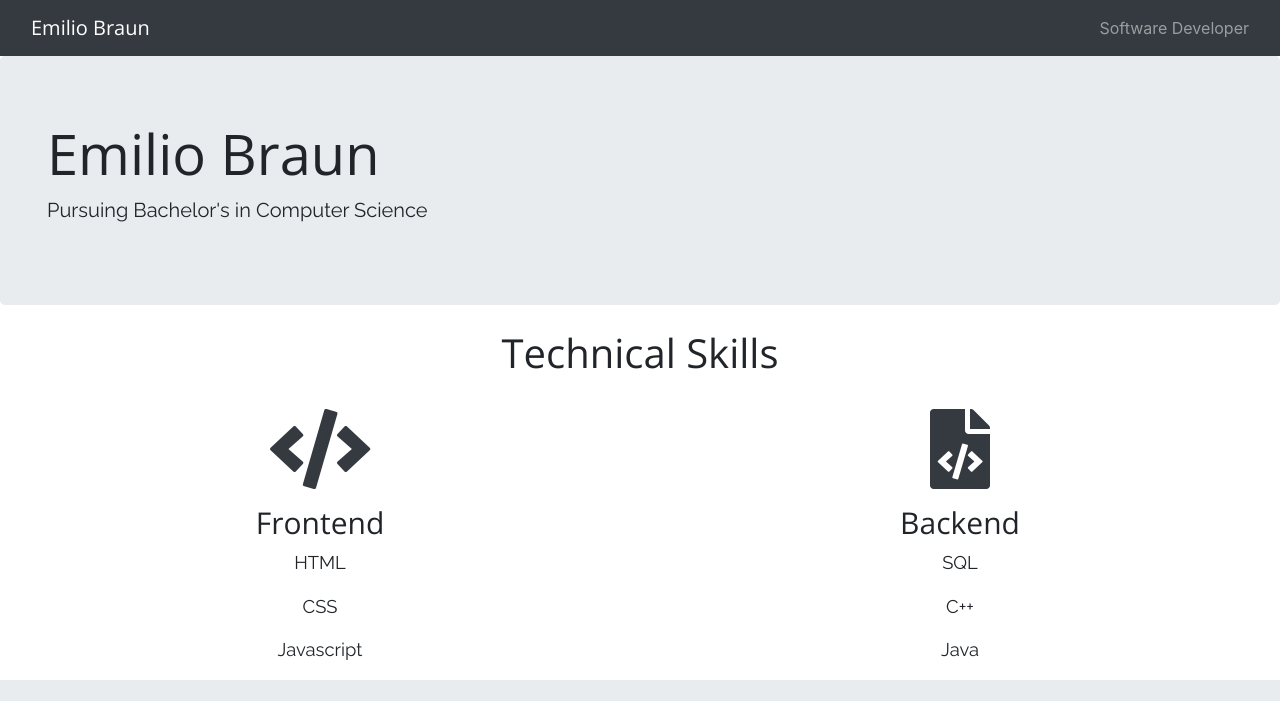
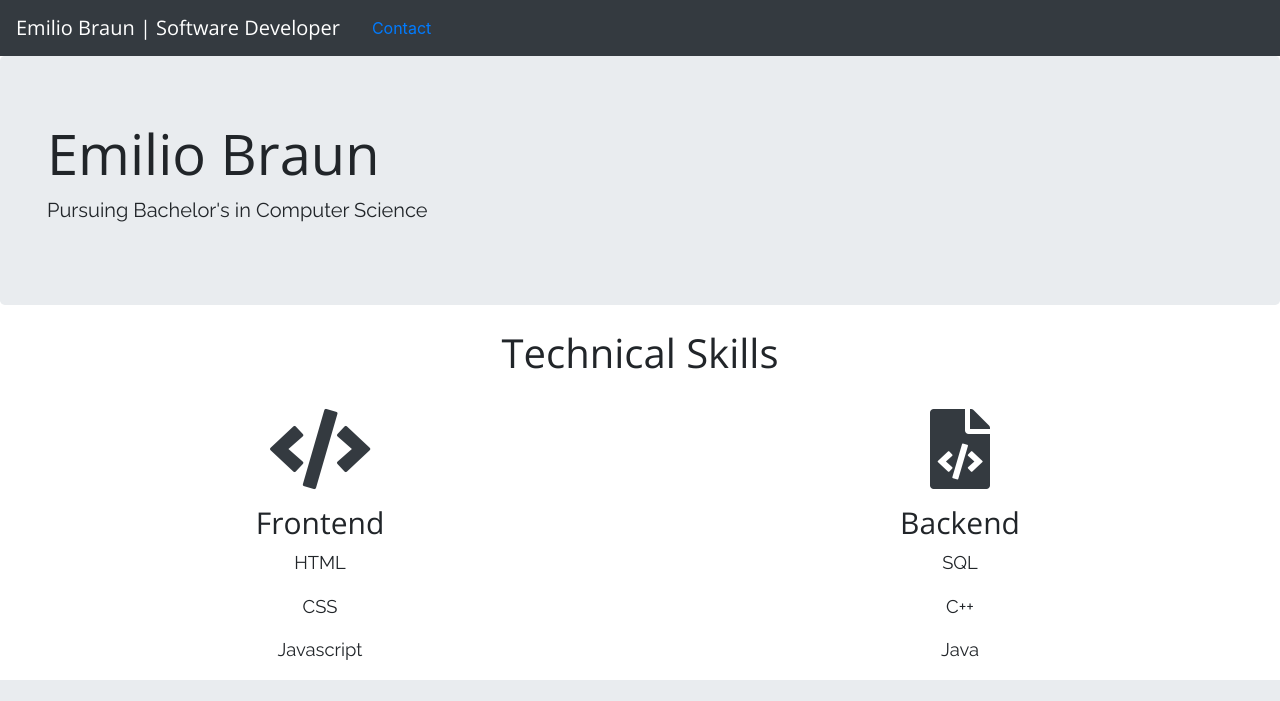
Before and after one commit to braunemi/codecademy-resume, a plain HTML site: page index.html in a window 1280 px wide. Shown: the top 701 px of the page. Drawn offline with nearby package versions, Linux system fonts and the light colour scheme.

Commit message:
Add linkin link and add contact link in navbar

```diff
--- a/index.html
+++ b/index.html
@@ -9,16 +9,14 @@
   <link rel="stylesheet" href="https://use.fontawesome.com/releases/v5.0.10/css/all.css" integrity="sha384-+d0P83n9kaQMCwj8F4RJB66tzIwOKmrdb46+porD/OvrJ+37WqIM7UoBtwHO6Nlg" crossorigin="anonymous">
   <link href="https://fonts.googleapis.com/css?family=Open+Sans|Raleway" rel="stylesheet">
   <link rel="stylesheet" type="text/css" href="./resources/css/style.css" />
-  <title>Emilio | Software Engineer</title>
+  <title>Emilio | Software Developer</title>
 </head>
 
 <body>
   <header>
     <nav class="navbar navbar-expand-lg navbar-dark bg-dark">
-      <div class="container">
-        <span class="navbar-brand mb-0 h1">Emilio Braun</span>
-        <span class="navbar-text">Software Developer</span>
-      </div>
+      <span class="navbar-brand mb-0 h1">Emilio Braun | Software Developer</span>
+      <a class="nav-link" href="#">Contact</a>
     </nav>
   </header>
 
@@ -123,7 +121,7 @@
             </a>
           </div>
           <div class="col-sm-3 text-center">
-            <a href="">
+            <a href="www.linkedin.com/in/emilio-j-braun">
                 <span class="fab fa-linkedin-in fa-3x"><!----></span>
             </a>
           </div>
```
